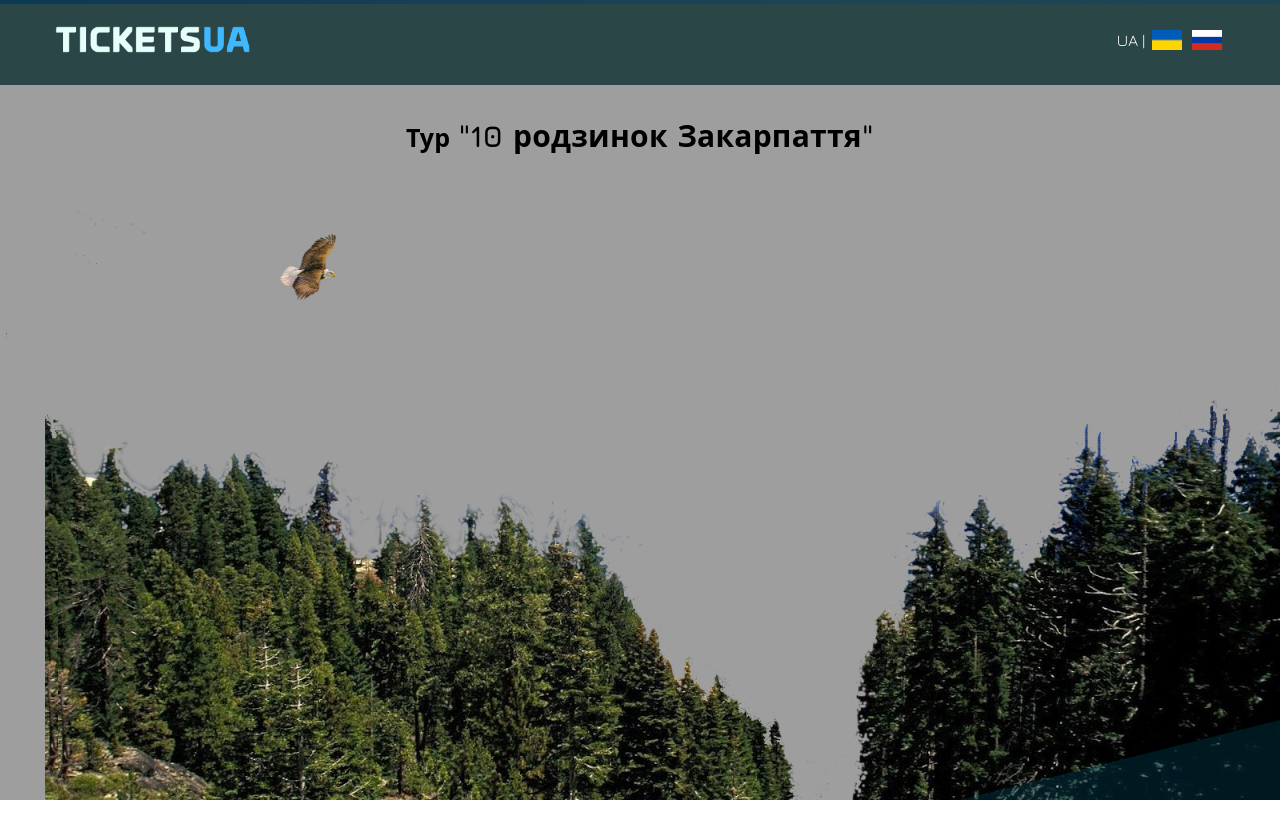
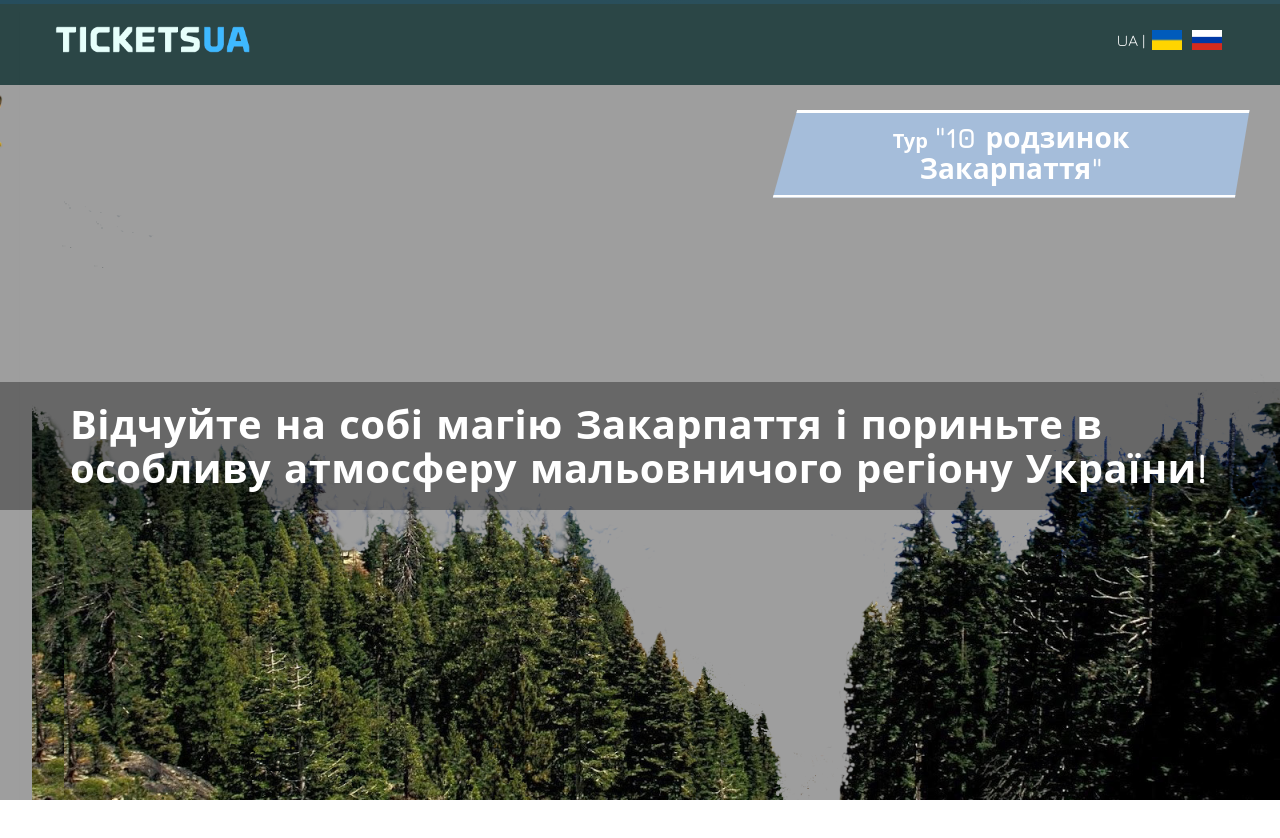
Before and after one commit to JulianKosach/promo_for_tour, a website: page src/index.html in a window 1280 px wide. Shown: the top 838 px of the page. Drawn offline with nearby package versions, Linux system fonts and the light colour scheme.

Commit message:
frist screen

```diff
--- a/src/css/sass/style.scss
+++ b/src/css/sass/style.scss
@@ -155,41 +155,60 @@ header {
     }
     &:before {
         position: absolute;
-        z-index: 2;
-        left: 0;
+        z-index: 4;
+        right: 100%;
         bottom: 0;
         width: 0;
         height: 0;
-        border-top: 100px solid transparent;
+        border-top: 150px solid transparent;
         border-right: 0 solid transparent;
         border-bottom: 0 solid #fff;
-        border-left: 980px solid #fff;
+        border-left: 2000px solid #fff;
     }
     &:after {
         position: absolute;
         z-index: 4;
-        right: 0;
+        left: 100%;
         bottom: 0;
         width: 0;
         height: 0;
-        border-top: 80px solid transparent;
-        border-right: 320px solid rgba(0,120,160,0.2);
+        border-top: 1000px solid transparent;
+        border-right: 2000px solid rgba(0,120,160,0.2);
         border-bottom: 0 solid transparent;
         border-left: 0 solid transparent;
     }
     h1 {
-        font-size: 2.5rem;
+        display: inline-block;
+        position: relative;
+        z-index: 1;
+        top: 300px;
+        left: 100%;
+        width: auto;
+        max-width: 38%;
+        font-size: 2rem;
         font-weight: 700;
+        padding: 10px 7%;
+        color: #fff;
+        border: 3px solid #fff;
+        margin-top: 10px;
+        background-color: rgba(167,199,238,0.75);
+        clip-path: polygon(6% 0, 99% 0, 96% 100%, 1% 100%);
         span {
-            font-size: 3rem;
+            font-size: 2.8rem;
         }
     }
     h2 {
-        margin-top: 180px;
-        padding: 20px 0;
-        font-size: 32px;
+        position: absolute;
+        z-index: 7;
+        left: 0;
+        bottom: 40%;
+        width: 100%;
+        margin-top: 270px;
+        padding: 20px;
+        font-size: 4rem;
         font-weight: 700;
         text-align: left;
-        background-color: rgba(255,255,255,0.7);
+        color: #fff;
+        background-color: rgba(0,0,0,0.35);
     }
 }
--- a/src/index.html
+++ b/src/index.html
@@ -53,7 +53,7 @@
 			<canvas id="sinevir" width="100%" height="100%"></canvas>
 			<div>
 				<h1>Тур <span>{{mainCtrl.tourTitle[lang]}}</span></h1>
-				<!-- <h2><div class="container">{{mainCtrl.tourSlogan[lang]}}</div></h2> -->
+				<h2><div class="container">{{mainCtrl.tourSlogan[lang]}}</div></h2>
 			</div>
 		</section>
 
@@ -70,17 +70,8 @@
 		</div>
 	</footer>
 
-	<div class="hidden-box">
-		<img id="sinevir_bg" src="img/bg/sinevir/sinevir.jpg" alt="sinevir">
-		<img id="without_sky" src="img/bg/sinevir/without_sky.png" alt="sinevir">
-		<img id="sky" src="img/bg/sinevir/sky.png" alt="sinevir">
-		<img id="bg_mount" src="img/bg/sinevir/background_mountains.png" alt="sinevir">
-		<img id="middle" src="img/bg/sinevir/middle.png" alt="sinevir">
-		<img id="first" src="img/bg/sinevir/first.png" alt="sinevir">
-		<img id="t_fr" src="img/bg/sinevir/t_fr.png" alt="sinevir">
-		<img id="trees" src="img/bg/sinevir/trees.png" alt="sinevir">
-		<img id="eagel" src="img/bg/sinevir/eagel.png" alt="sinevir">
-		<img id="blick" src="img/bg/sinevir/blick.png" alt="sinevir">
+	<div class="hidden-box" id="hidden-box">
+
 	</div>
 
 
@@ -108,6 +99,7 @@
 
 
     <script src="js/sinevir.parallax.js"></script>
+    <script src="js/dom.parallax.js"></script>
 
 </body>
 </html>
--- /dev/null
+++ b/src/js/dom.parallax.js
@@ -0,0 +1,21 @@
+$(document).ready(function() {
+	function scrollParallax() {
+		console.log('scroll');
+
+
+	}
+
+	function initShowFirstScreen() {
+		console.log('initShowFirstScreen');
+		var $s1 =  $('#s1');
+		$s1.find('h1').animate({
+			'top': '0',
+			'left': '60%'
+		}, 1000);
+
+
+	}
+
+	setTimeout(initShowFirstScreen, 1500);
+	$(window).on('scroll', scrollParallax);
+});
--- a/src/js/sinevir.parallax.js
+++ b/src/js/sinevir.parallax.js
@@ -1,3 +1,17 @@
+'use sctrict';
+
+var sinevir_imgs = '<img id="without_sky" src="img/bg/sinevir/without_sky.png" alt="sinevir">\
+        <img id="sky" src="img/bg/sinevir/sky.png" alt="sinevir">\
+        <img id="bg_mount" src="img/bg/sinevir/background_mountains.png" alt="sinevir">\
+        <img id="middle" src="img/bg/sinevir/middle.png" alt="sinevir">\
+        <img id="first" src="img/bg/sinevir/first.png" alt="sinevir">\
+        <img id="t_fr" src="img/bg/sinevir/t_fr.png" alt="sinevir">\
+        <img id="trees" src="img/bg/sinevir/trees.png" alt="sinevir">\
+        <img id="eagel" src="img/bg/sinevir/eagel.png" alt="sinevir">\
+        <img id="blick" src="img/bg/sinevir/blick.png" alt="sinevir">';
+$('#hidden-box').append(sinevir_imgs);
+
+
 var canvas = document.getElementById('sinevir'),
     ctx = canvas.getContext('2d'),
     backgrounds = [],
@@ -8,18 +22,13 @@ var canvas = document.getElementById('sinevir'),
     },
     backgroundsArr = [
         {
-            id: 'sinevir_bg',
-            k: 0,
-            ym: 100
-        },
-        {
             id: 'without_sky',
             k: -0.01,
             ym: 100
         },
         {
             id: 'sky',
-            k: 0.0,
+            k: 0.02,
             ym: 100
         },
         {
@@ -34,27 +43,27 @@ var canvas = document.getElementById('sinevir'),
         },
         {
             id: 'first',
-            k: 0.07,
+            k: 0.05,
             ym: 150
         },
         {
             id: 't_fr',
-            k: 0.09,
+            k: 0.1,
             ym: 170
         },
         {
             id: 'trees',
             k: 0.14,
-            ym: 200
+            ym: 220
         },
         {
             id: 'eagel',
-            k: 0.2,
+            k: -0.5,
             ym: 250,
             t: 'eagel',
-            w: 62.6,
-            h: 74,
-            x: 150,
+            w: 75,
+            h: 88.8,
+            x: -350,
             y: 150
         }
     ];
@@ -129,6 +138,9 @@ var Background = function (o) {
     } else if (this.t == 'blick') {
         this.x = canvas.width - this.w + o.x;
         this.xs = canvas.width - this.w + o.x;
+    } else if (this.t == 'eagel') {
+        this.x = canvas.width/2 - this.w/2 + o.x;
+        this.xs = canvas.width/2 - this.w/2 + o.x;
     }
 
     this.id = o.id;
@@ -169,6 +181,13 @@ var loop = function (){
 
 var render = function () {
     ctx.clearRect(0,0,canvas.width,canvas.height);
+
+    var my_gradient = ctx.createLinearGradient(0,0,canvas.width,canvas.height);
+    my_gradient.addColorStop(0, '#8bbcf9');
+    my_gradient.addColorStop(1, '#b2cbea');
+    ctx.fillStyle = my_gradient;
+    ctx.fillRect(0,0,canvas.width,canvas.height);
+
     var pos = canvas.getBoundingClientRect();
     var centr_x = canvas.width/2 + pos.left;
     var centr_y = canvas.height/2 + canvas.offsetTop;
@@ -178,6 +197,9 @@ var render = function () {
         background.y = background.ys + (centr_y-Mouse.y)*background.k;
         if (background.t == 'bg') {
             background.y = Math.min(Math.abs(background.y), background.ym);
+        } else
+        if (background.t == 'eagel') {
+            background.y = background.ys + (centr_y-Mouse.y)*(-0.15);
         }
         background.draw();
     });
```
Also changed, not shown: src/css/style.css, 2 other files.
